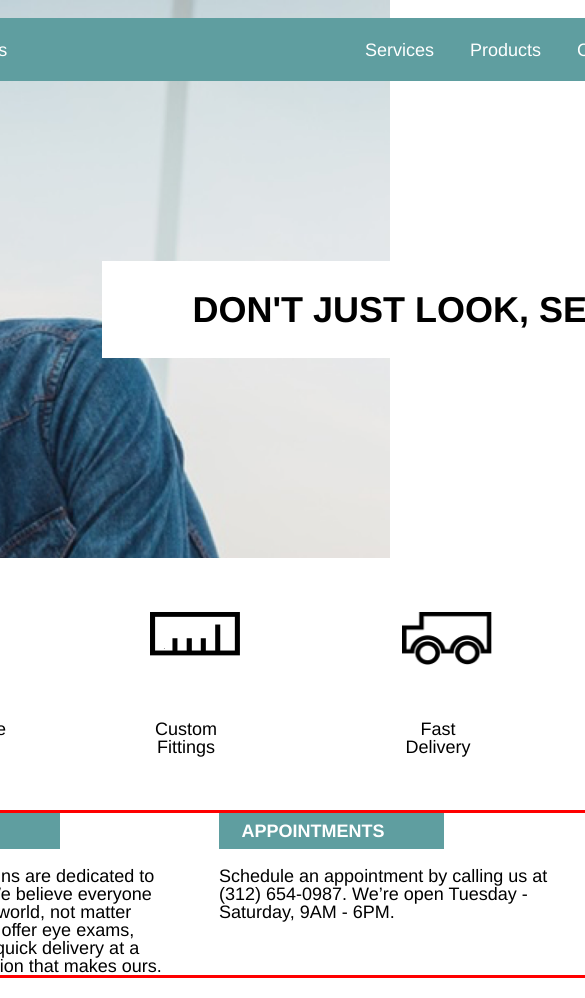
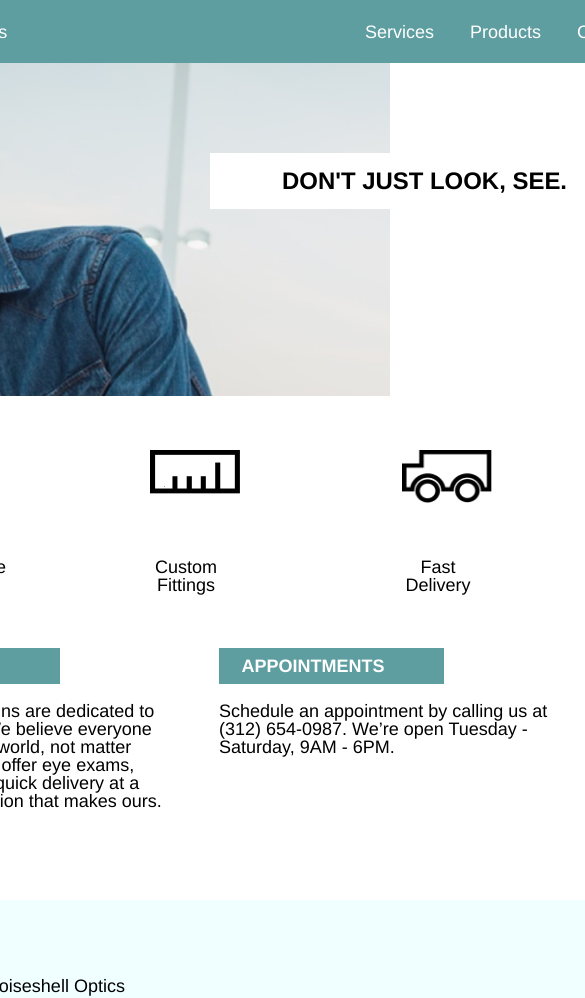
Before and after one commit to sajover/tortoiseshell_optics2, a plain HTML site: page index.html in a window 390 px wide. Shown: the top 998 px of the page, 585 px wide, since content can reach past the window. Drawn offline with Linux system fonts and the light colour scheme; files whose address does not match are found by name.

Commit message:
Add tablet size.

```diff
--- a/resources/css/style.css
+++ b/resources/css/style.css
@@ -13,7 +13,7 @@ html {
 
 header {
   background-image: url(/Users/sajover/Documents/Proyectos/tortoiseshell_optics2/resources/images/glasses-bg.png);
-  background-position: center;
+  background-position:center;
   background-repeat: no-repeat;
   background-size: cover;
   height: 30rem;
@@ -21,8 +21,13 @@ header {
   display: flex;
   flex-direction: column;
   align-items: center;
+}
 
-
+@media only screen and (max-width:960px) {
+  header {
+    height: 22rem;
+    padding-top: 0rem;
+  }
 }
 
 nav {
@@ -79,6 +84,19 @@ h1  {
   line-height: 1.2;
 }
 
+@media only screen and (max-width:960px){
+  .claim {
+    margin-top: 5rem;
+    padding: 0.75rem 4rem;
+    margin-right: 2rem;
+  }
+  h1 {
+    font-size: 1.33rem;
+  }
+}
+
+
+
 /* ICONS */
 
 .background {
@@ -127,8 +145,6 @@ h1  {
   flex-direction: row;
   justify-content: center;
   margin-bottom: 5rem;
-  border: 3px solid red;
-
 }
 
 .box {
```
Also changed, not shown: 1 other file.
